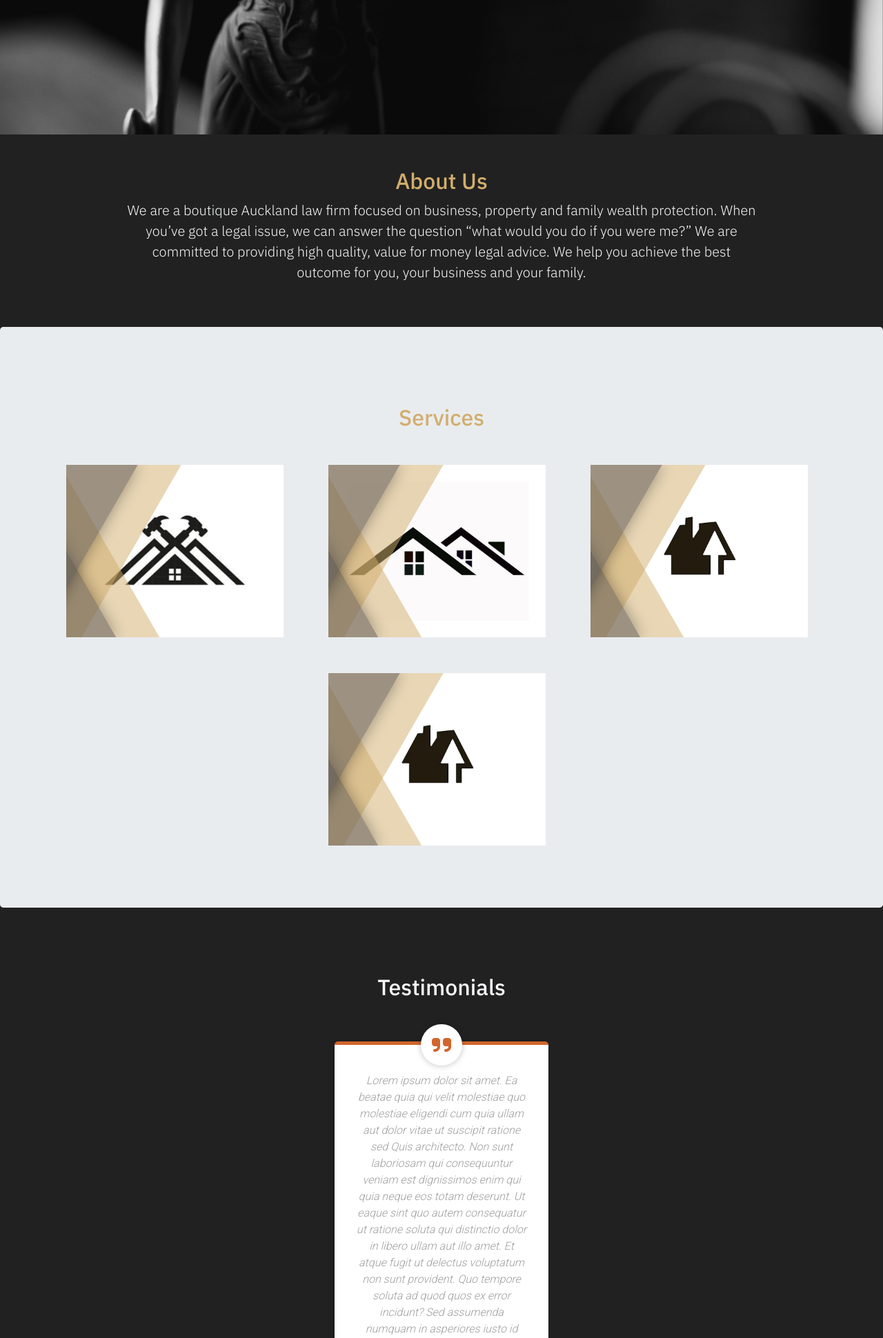
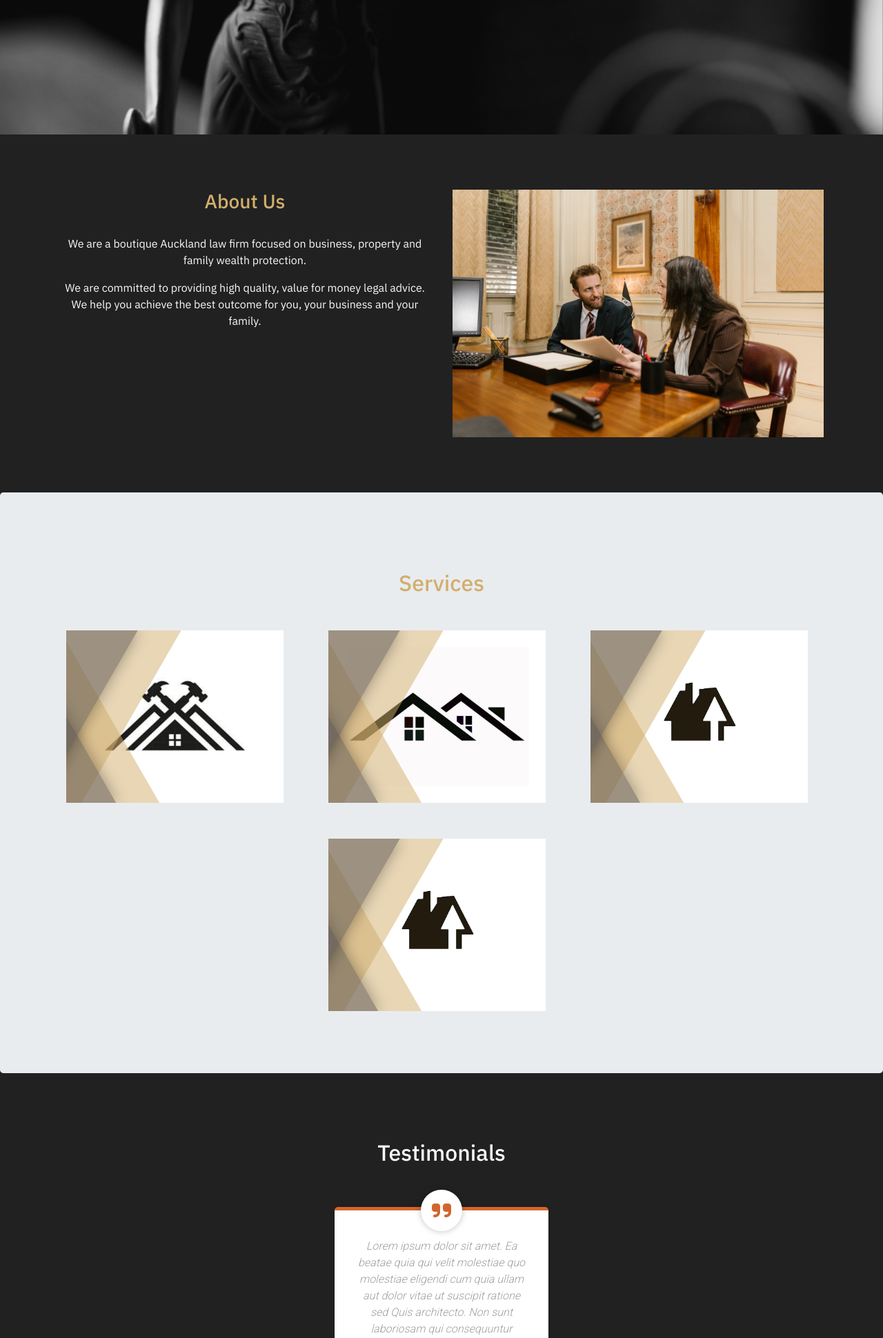
Before and after one commit to dyanncameron/LawFirmSite, a PHP site: page / in a window 1280 px wide. Shown: the part 658-2598 px from the top of the page at 69% size. Run offline with PHP 8.4, Linux system fonts and the light colour scheme; some libraries are stand-ins or nearby versions.

Commit message:
about page changes

```diff
--- a/css/background.css
+++ b/css/background.css
@@ -59,6 +59,7 @@ ul.rig li {
 
 }
 body {
+    background-image: url(img/teammembers.jpg);
     margin: 0;
     font-family: -apple-system,BlinkMacSystemFont,"Segoe UI",Roboto,"Helvetica Neue",Arial,sans-serif,"Apple Color Emoji","Segoe UI Emoji","Segoe UI Symbol";
     font-size: 1rem;
--- a/index.html
+++ b/index.html
@@ -51,18 +51,31 @@
 
 	<!--- Complete Bootstrap Course -->
 	<section id="about" class="about">
-	<div class="container">
-		<div class="row justify-content-center text-center" >
-			<div class="col-10 py-5">
-				<h2 style="color: #d2ae6d;">About Us</h2>
-				<p class="lead">We are a boutique Auckland law firm focused on business, property and family wealth protection.
+	<!-- <div class="container"> -->
+<!-- 		 -->
+		<!-- <div class="row justify-content-center text-center" > -->
+			<!-- <div class="col-10 py-5"> -->
+				<!-- <h2 style="color: #d2ae6d;">About Us</h2> -->
+				<!-- <img src="img/teammembers.jpg"></div> -->
+				<!-- <p class="lead">We are a boutique Auckland law firm focused on business, property and family wealth protection. -->
 
-                    When you’ve got a legal issue, we can answer the question “what would you do if you were me?”
-
-                    We are committed to providing high quality, value for money legal advice. We help you achieve the best outcome for you, your business and your family.</a>
+                    <!-- When you’ve got a legal issue, we can answer the question “what would you do if you were me?” -->
+<!--                      -->
+                    <!-- We are committed to providing high quality, value for money legal advice. We help you achieve the best outcome for you, your business and your family.</a> -->
+			<!-- </div> -->
+		<!-- </div> -->
+	<!-- </div> -->
+	<div class="container py-3">
+		<div class="row justify-content-center py-5">
+			<div class="col-lg-6">
+				<h3 class="pb-4" style="color: #d2ae6d;">About Us</h3>
+				<p>We are a boutique Auckland law firm focused on business, property and family wealth protection.</p>
+				<p>We are committed to providing high quality, value for money legal advice. We help you achieve the best outcome for you, your business and your family.</p>
 			</div>
+			<div class="col-lg-6"><img class="img-fluid" src="img/teammembers.jpg"></div>
 		</div>
 	</div>
+
 	</section>
 	<!--- Complete Bootstrap Course -->
 
```
Also changed, not shown: img/teammembers.jpg (added).
